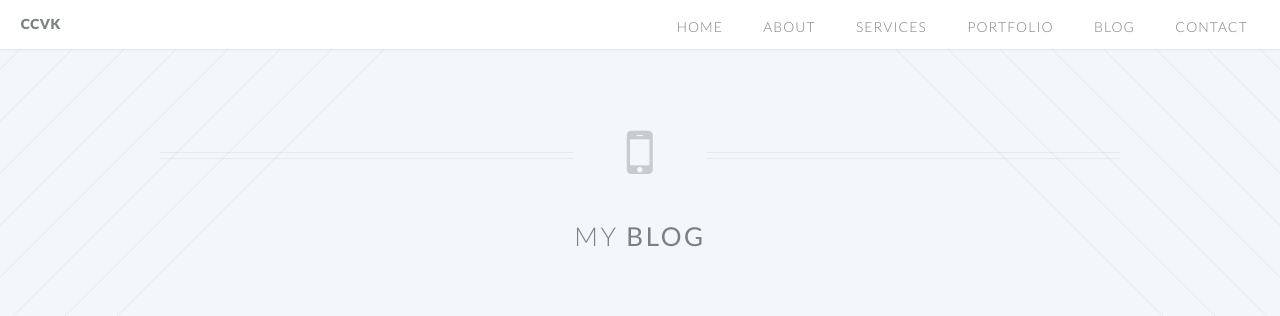
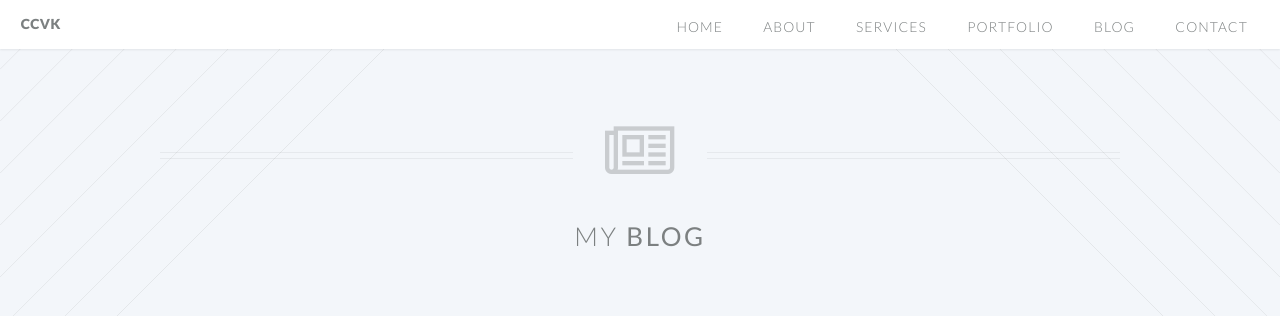
Before and after one commit to claucvk/claucvk.github.io, a Jekyll site: the page built from Twenty-Jekyll-Theme-master/blog/index.html, in a window 1280 px wide. Shown: the top 316 px of the page. Built offline with Jekyll 4.4.1, drawn with Linux system fonts in a browser that asks for light colours.

Commit message:
actualización de los iconos

```diff
--- a/Twenty-Jekyll-Theme-master/about/index.html
+++ b/Twenty-Jekyll-Theme-master/about/index.html
@@ -14,7 +14,7 @@ permalink: /about/
 			<article id="main">
 
 				<header class="special container">
-					<span class="icon fa-mobile"></span>
+					<span class="icon fa-info"></span>
 					<h2>More About me and this website</strong></h2>
 					<p>Where that in the center faces the nameless horrors alone.</p>
 				</header>
--- a/Twenty-Jekyll-Theme-master/blog/index.html
+++ b/Twenty-Jekyll-Theme-master/blog/index.html
@@ -4,7 +4,7 @@ layout: default
 
 <article id="main">
     <header class="special container">
-        <span class="icon fa-mobile"></span>
+        <span class="icon fa-newspaper-o"></span>
         <h2>My <strong>Blog</strong></h2>
     </header>
     <section class="wrapper style4 container">
--- a/Twenty-Jekyll-Theme-master/contact/index.html
+++ b/Twenty-Jekyll-Theme-master/contact/index.html
@@ -6,7 +6,7 @@ permalink: /contact/
 
 <article id="main">
     <header class="special container">
-        <span class="icon fa-mobile"></span>
+        <span class="icon fa-mobile-phone"></span>
         <h2><strong>Just get in touch!</strong></h2>
     </header>
 	<section class="wrapper style4 container">
--- a/Twenty-Jekyll-Theme-master/portfolio/index.html
+++ b/Twenty-Jekyll-Theme-master/portfolio/index.html
@@ -6,7 +6,7 @@ permalink: /portfolio/
 			<article id="main">
 
 				<header class="special container">
-					<span class="icon fa-mobile"></span>
+					<span class="icon fa-database"></span>
 					<h2>Check some of my works!</strong></h2>
 					<p>When I participate in the design of a website I try to keep the balance between the users’ needs and the enterprise’s objectives to reach a product of good quality. It means that my designs are based not only on good principles of aesthetics and functionality aspects, but also in a solid strategy that standout your site or product.</p>
 				</header>
```
